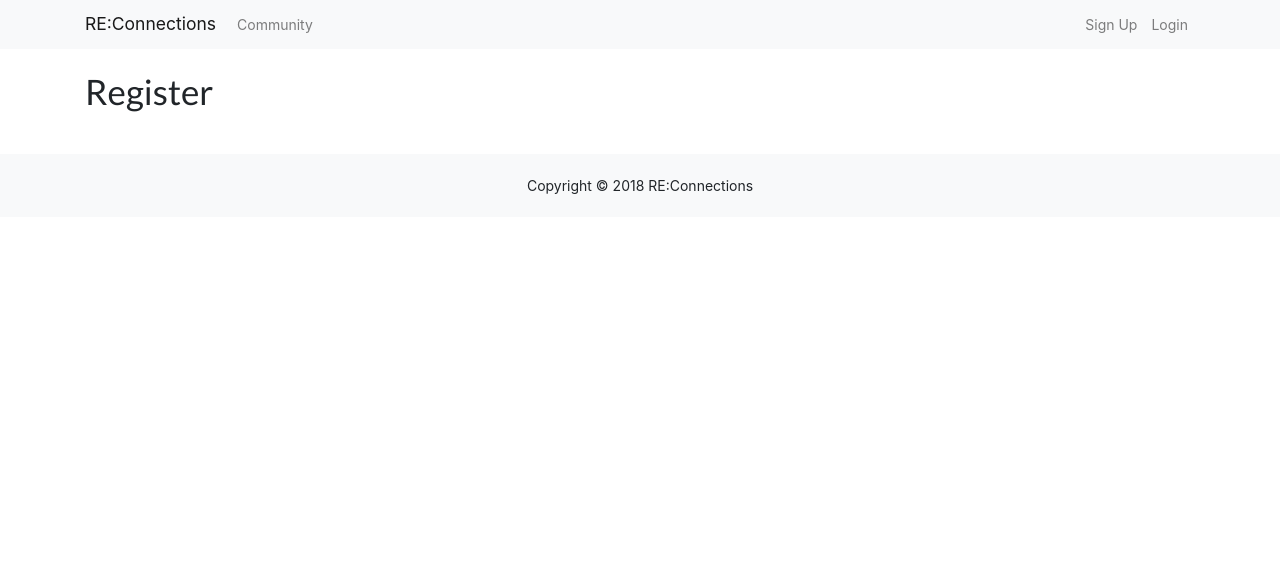
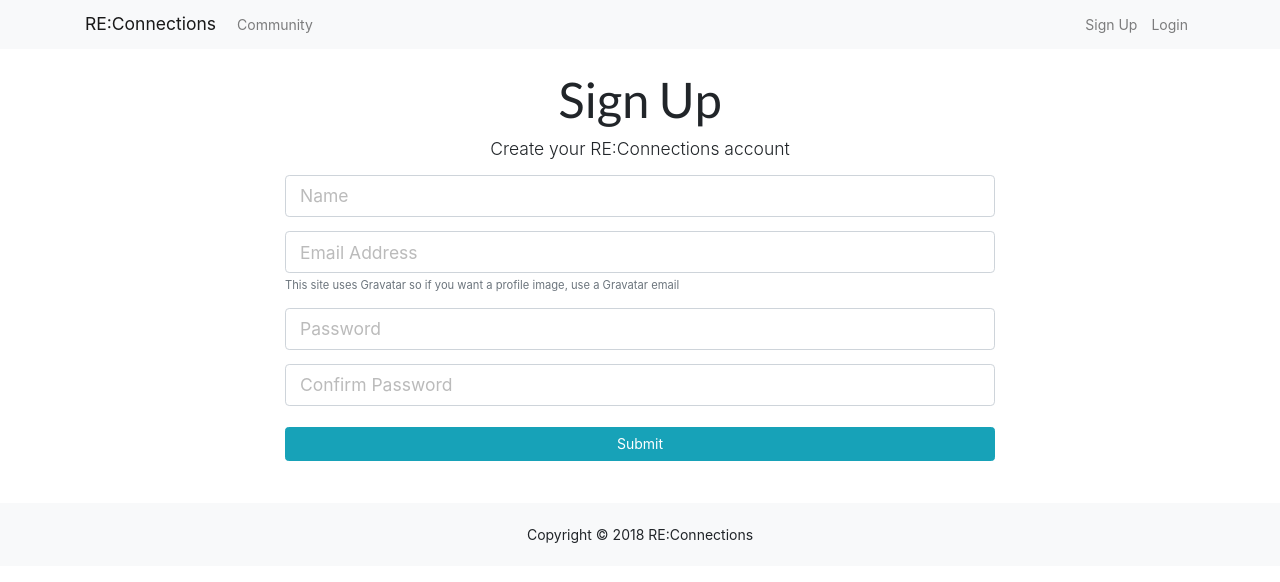
Before and after one commit to buddhaplex/re_connections, a React (Create React App) app in the folder client/: page /register in a window 1280 px wide. Shown: the top 582 px of the page. Built offline with nearby package versions, Linux system fonts and the light colour scheme.

Commit message:
wired up register form with initial state

```diff
--- a/client/src/components/auth/Register.js
+++ b/client/src/components/auth/Register.js
@@ -1,10 +1,97 @@
 import React, { Component } from "react";
 
 class Register extends Component {
+  constructor() {
+    super();
+    this.state = {
+      name: "",
+      email: "",
+      password: "",
+      passwordC: "",
+      errors: {}
+    };
+
+    this.onChange = this.onChange.bind(this);
+    this.onSubmit = this.onSubmit.bind(this);
+  }
+
+  onChange(e) {
+    this.setState({ [e.target.name]: e.target.value });
+  }
+
+  onSubmit(e) {
+    e.preventDefault();
+
+    const newUser = {
+      name: this.state.name,
+      email: this.state.email,
+      password: this.state.password,
+      passwordC: this.state.passwordC
+    };
+
+    console.log(newUser);
+  }
+
   render() {
     return (
-      <div>
-        <h1>Register</h1>
+      <div className="register">
+        <div className="container">
+          <div className="row">
+            <div className="col-md-8 m-auto">
+              <h1 className="display-4 text-center">Sign Up</h1>
+              <p className="lead text-center">
+                Create your RE:Connections account
+              </p>
+              <form onSubmit={this.onSubmit}>
+                <div className="form-group">
+                  <input
+                    type="text"
+                    className="form-control form-control-lg"
+                    placeholder="Name"
+                    name="name"
+                    value={this.state.name}
+                    onChange={this.onChange}
+                  />
+                </div>
+                <div className="form-group">
+                  <input
+                    type="email"
+                    className="form-control form-control-lg"
+                    placeholder="Email Address"
+                    name="email"
+                    value={this.state.email}
+                    onChange={this.onChange}
+                  />
+                  <small className="form-text text-muted">
+                    This site uses Gravatar so if you want a profile image, use
+                    a Gravatar email
+                  </small>
+                </div>
+                <div className="form-group">
+                  <input
+                    type="password"
+                    className="form-control form-control-lg"
+                    placeholder="Password"
+                    name="password"
+                    value={this.state.password}
+                    onChange={this.onChange}
+                  />
+                </div>
+                <div className="form-group">
+                  <input
+                    type="password"
+                    className="form-control form-control-lg"
+                    placeholder="Confirm Password"
+                    name="passwordC"
+                    value={this.state.passwordC}
+                    onChange={this.onChange}
+                  />
+                </div>
+                <input type="submit" className="btn btn-info btn-block mt-4" />
+              </form>
+            </div>
+          </div>
+        </div>
       </div>
     );
   }
```
